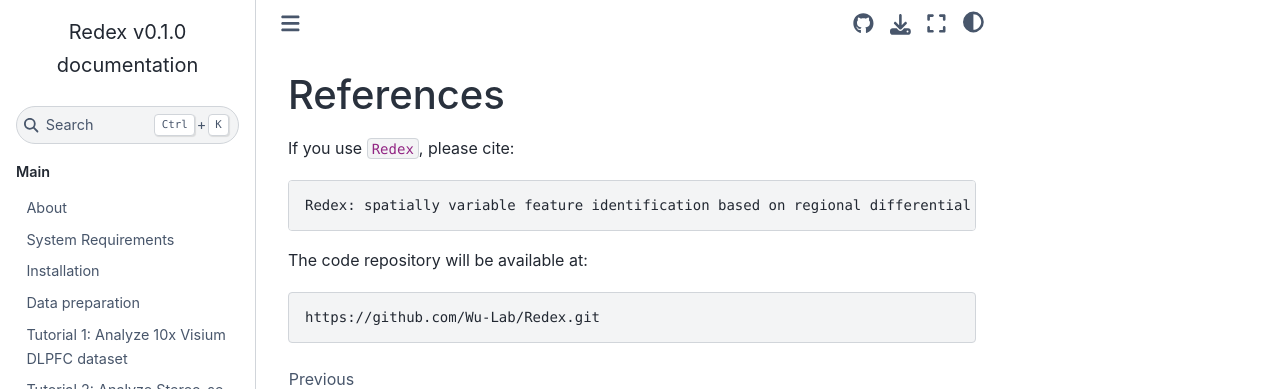
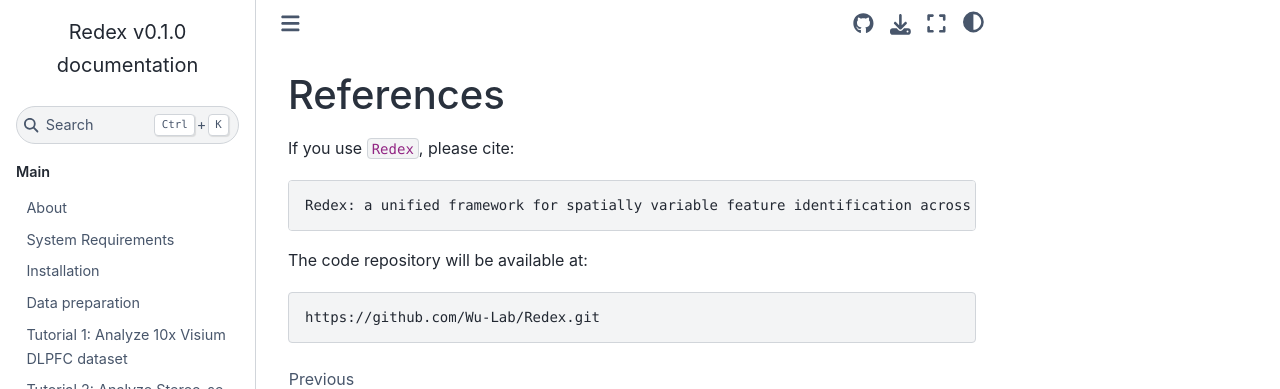
Before and after one commit to Wu-Lab/Redex, a Sphinx documentation site: the page built from source/References.md, in a window 1280 px wide. Shown: the top 389 px of the page. Built offline with Sphinx 7.4.7 and the Sphinx Book theme 1.1.4, drawn with Linux system fonts in a browser that asks for light colours; pages that are not in the unit, such as notebooks, are missing from menus.

Commit message:
Update References.md

````diff
--- a/source/References.md
+++ b/source/References.md
@@ -3,7 +3,7 @@
 If you use `Redex`, please cite:
 
 ```text
-Redex: spatially variable feature identification based on regional differential expression
+Redex: a unified framework for spatially variable feature identification across omics modalities via regional differential expression
 ```
 
 The code repository will be available at:
````
